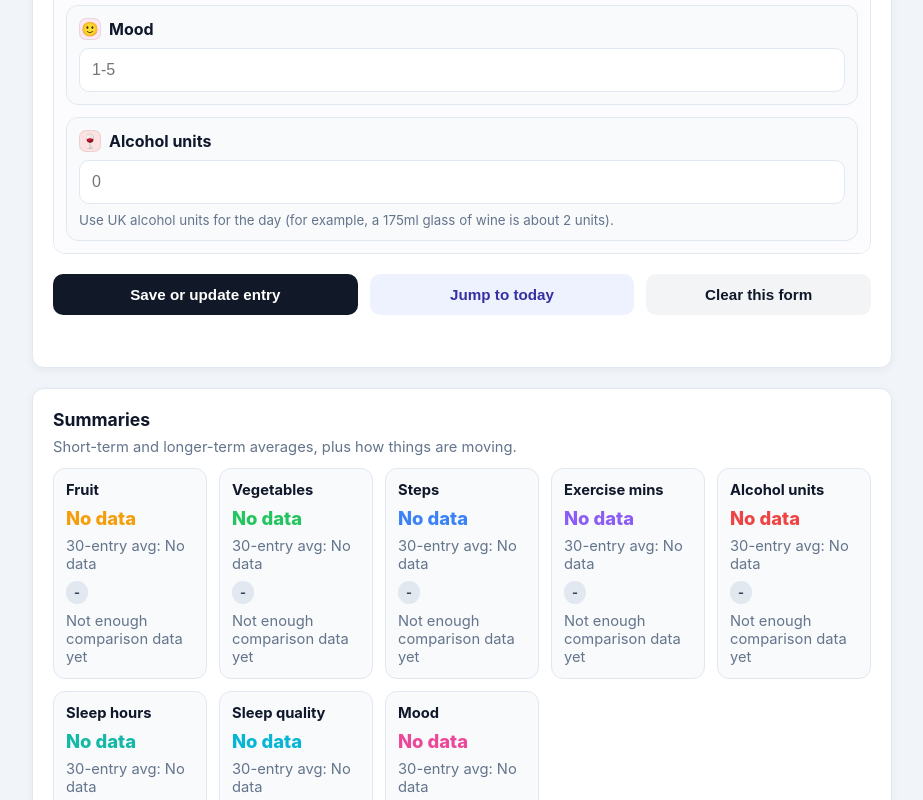
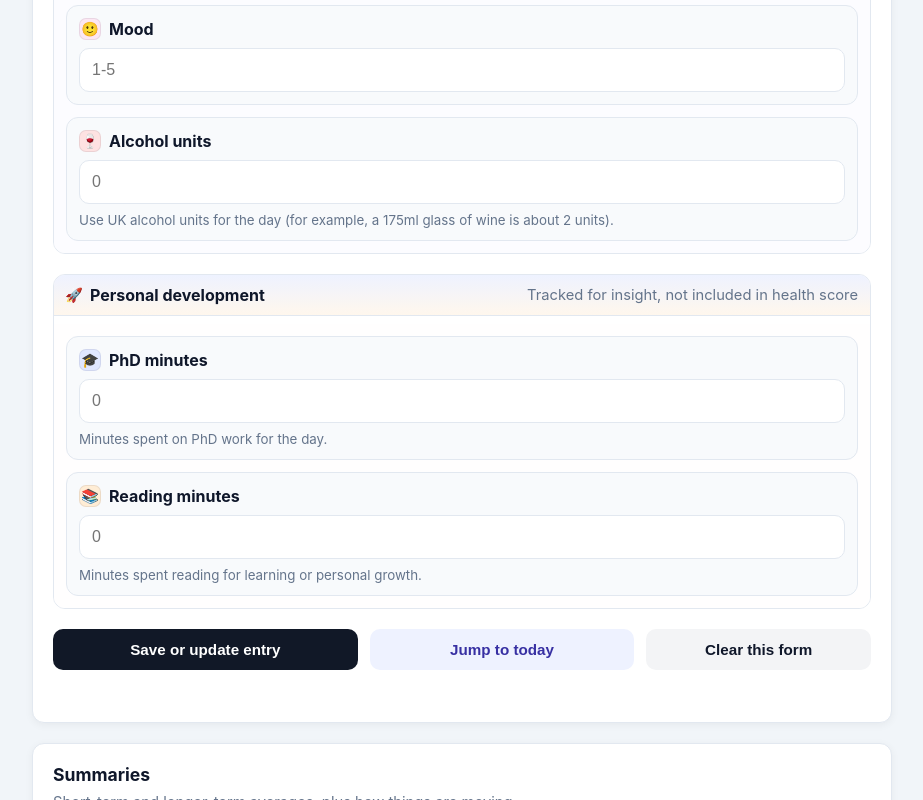
Before and after one commit to k-dougob/my-health-index, a plain HTML site: page index.html in a window 1280 px wide. Shown: the part 2000-2800 px from the top of the page, without its empty margins (178-1101 px from the left). Drawn offline with nearby package versions, Linux system fonts and the light colour scheme.

Commit message:
Update index.html

```diff
--- a/index.html
+++ b/index.html
@@ -26,6 +26,8 @@
       --sleep: #14b8a6;
       --sleepQuality: #06b6d4;
       --mood: #ec4899;
+      --phd: #6366f1;
+      --reading: #f97316;
       --accent: #111827;
       --surface: #f8fafc;
     }
@@ -248,6 +250,11 @@
       --domain-content-bg: #fcfcff;
     }
 
+    .log-domain-personal {
+      --domain-header-bg: linear-gradient(180deg, #eef2ff 0%, #fff7ed 100%);
+      --domain-content-bg: #fffefe;
+    }
+
     .dot {
       width: 12px;
       height: 12px;
@@ -811,8 +818,6 @@
       <p>Log daily habits, review trends, and build toward your own health goals without making it feel like pass or fail.</p>
       <div class="top-meta">
         <div class="chip" id="heroDate">Today</div>
-        <div class="chip" id="entryStatusChip">No entry loaded</div>
-        <div class="chip" id="dataModeChip">Local data</div>
       </div>
     </section>
 
@@ -1018,6 +1023,43 @@
               </div>
             </div>
           </div>
+
+          <div class="log-domain log-domain-personal">
+            <div class="log-domain-header section-heading">
+              <h3 class="section-title">
+                <span class="metric-icon" aria-hidden="true">🚀</span>
+                <span>Personal development</span>
+              </h3>
+              <span class="subtle">Tracked for insight, not included in health score</span>
+            </div>
+            <div class="field-grid log-domain-content">
+              <div class="field">
+                <div class="field-header">
+                  <div class="field-label">
+                    <span class="label-icon" style="--icon-bg:#e0e7ff; --icon-color:#4338ca;">
+                      <span class="metric-icon" aria-hidden="true">🎓</span>
+                    </span>
+                    <span>PhD minutes</span>
+                  </div>
+                </div>
+                <div class="input-row"><input type="number" id="phd" min="0" step="1" placeholder="0" /></div>
+                <small>Minutes spent on PhD work for the day.</small>
+              </div>
+
+              <div class="field">
+                <div class="field-header">
+                  <div class="field-label">
+                    <span class="label-icon" style="--icon-bg:#ffedd5; --icon-color:#c2410c;">
+                      <span class="metric-icon" aria-hidden="true">📚</span>
+                    </span>
+                    <span>Reading minutes</span>
+                  </div>
+                </div>
+                <div class="input-row"><input type="number" id="reading" min="0" step="1" placeholder="0" /></div>
+                <small>Minutes spent reading for learning or personal growth.</small>
+              </div>
+            </div>
+          </div>
         </div>
 
         <div class="button-row">
@@ -1056,6 +1098,7 @@
             <option value="food">Food</option>
             <option value="activity">Activity</option>
             <option value="recovery">Recovery and wellbeing</option>
+            <option value="personal">Personal development</option>
             <option value="all">Everything</option>
           </select>
           <label class="legend-item" style="cursor:pointer; min-width: 180px; justify-content: center;">
@@ -1110,7 +1153,7 @@
     };
     const LEGACY_DEMO_KEYS = ["healthDataDemo", "healthDataMode", "healthDataDemoSeed"];
 
-    const fields = ["fruit", "veg", "steps", "exercise", "alcohol", "sleep", "sleepQuality", "mood"];
+    const fields = ["fruit", "veg", "steps", "exercise", "alcohol", "sleep", "sleepQuality", "mood", "phd", "reading"];
 
     const metricMeta = {
       fruit: { label: "Fruit", color: getCssVar("--fruit"), decimals: 1, goodDirection: "up" },
@@ -1120,14 +1163,17 @@
       alcohol: { label: "Alcohol units", color: getCssVar("--alcohol"), decimals: 1, goodDirection: "down" },
       sleep: { label: "Sleep hours", color: getCssVar("--sleep"), decimals: 1, goodDirection: "target", targetMin: 7, targetMax: 9 },
       sleepQuality: { label: "Sleep quality", color: getCssVar("--sleepQuality"), decimals: 1, goodDirection: "up" },
-      mood: { label: "Mood", color: getCssVar("--mood"), decimals: 1, goodDirection: "up" }
+      mood: { label: "Mood", color: getCssVar("--mood"), decimals: 1, goodDirection: "up" },
+      phd: { label: "PhD 🎓 mins", color: getCssVar("--phd"), decimals: 0, goodDirection: "up" },
+      reading: { label: "Reading 📚 mins", color: getCssVar("--reading"), decimals: 0, goodDirection: "up" }
     };
 
     const chartGroups = {
       food: ["fruit", "veg"],
       activity: ["steps", "exercise"],
       recovery: ["sleep", "sleepQuality", "mood", "alcohol"],
-      all: ["fruit", "veg", "steps", "exercise", "sleep", "sleepQuality", "mood", "alcohol"]
+      personal: ["phd", "reading"],
+      all: ["fruit", "veg", "steps", "exercise", "sleep", "sleepQuality", "mood", "alcohol", "phd", "reading"]
     };
 
     let chartInstances = [];
@@ -1193,7 +1239,10 @@
       document.getElementById("displayDateText").textContent = `Viewing ${formatDisplayDate(dateString)}`;
       document.getElementById("heroDate").textContent = formatDisplayDate(getToday());
       const hasEntry = Boolean(getAllData()[dateString]);
-      document.getElementById("entryStatusChip").textContent = hasEntry ? "Existing entry loaded" : "New entry";
+      const statusChip = document.getElementById("entryStatusChip");
+      if (statusChip) {
+        statusChip.textContent = hasEntry ? "Existing entry loaded" : "New entry";
+      }
     }
 
     function loadEntryForDate(dateString) {
@@ -1597,6 +1646,8 @@
         keys = chartGroups.all;
       } else if (groupKey === "recovery") {
         keys = ["sleep", "sleepQuality", "mood", "alcohol"];
+      } else if (groupKey === "personal") {
+        keys = ["phd", "reading"];
       } else {
         keys = chartGroups[groupKey];
       }
@@ -1642,7 +1693,9 @@
           { key: "sleep", title: "Sleep duration" },
           { key: "sleepQuality", title: "Sleep quality" },
           { key: "mood", title: "Mood" },
-          { key: "alcohol", title: "Alcohol units" }
+          { key: "alcohol", title: "Alcohol units" },
+          { key: "phd", title: "PhD minutes" },
+          { key: "reading", title: "Reading minutes" }
         ].forEach(section => {
           const wrap = createChartCanvas(section.key, section.title);
           chartArea.appendChild(wrap);
@@ -1820,6 +1873,8 @@
           <td>${formatValue(entry.exercise)}</td>
           <td>${formatValue(entry.sleep)}</td>
           <td>${formatValue(entry.mood)}</td>
+          <td>${formatValue(entry.phd, 0)}</td>
+          <td>${formatValue(entry.reading, 0)}</td>
           <td>
             <div class="history-actions">
               <button class="small-btn edit-btn" onclick="editEntry('${entry.date}')">Edit</button>
@@ -1840,6 +1895,8 @@
               <th>Exercise</th>
               <th>Sleep</th>
               <th>Mood</th>
+              <th>PhD</th>
+              <th>Reading</th>
               <th>Actions</th>
             </tr>
           </thead>
@@ -2090,7 +2147,6 @@
     LEGACY_DEMO_KEYS.forEach(key => localStorage.removeItem(key));
 
     const today = getToday();
-    document.getElementById("dataModeChip").textContent = "Local data";
     document.getElementById("entryDate").value = today;
     loadEntryForDate(today);
     renderAverages();
```
